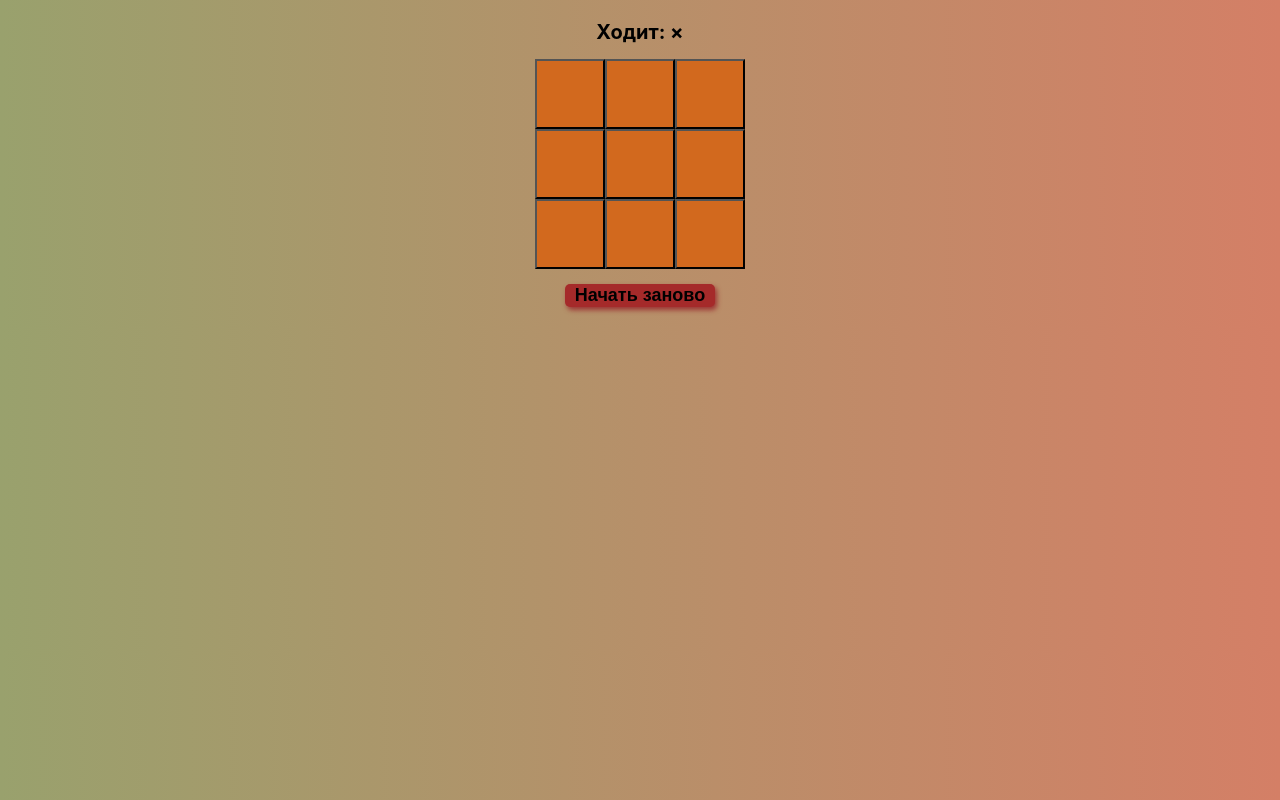
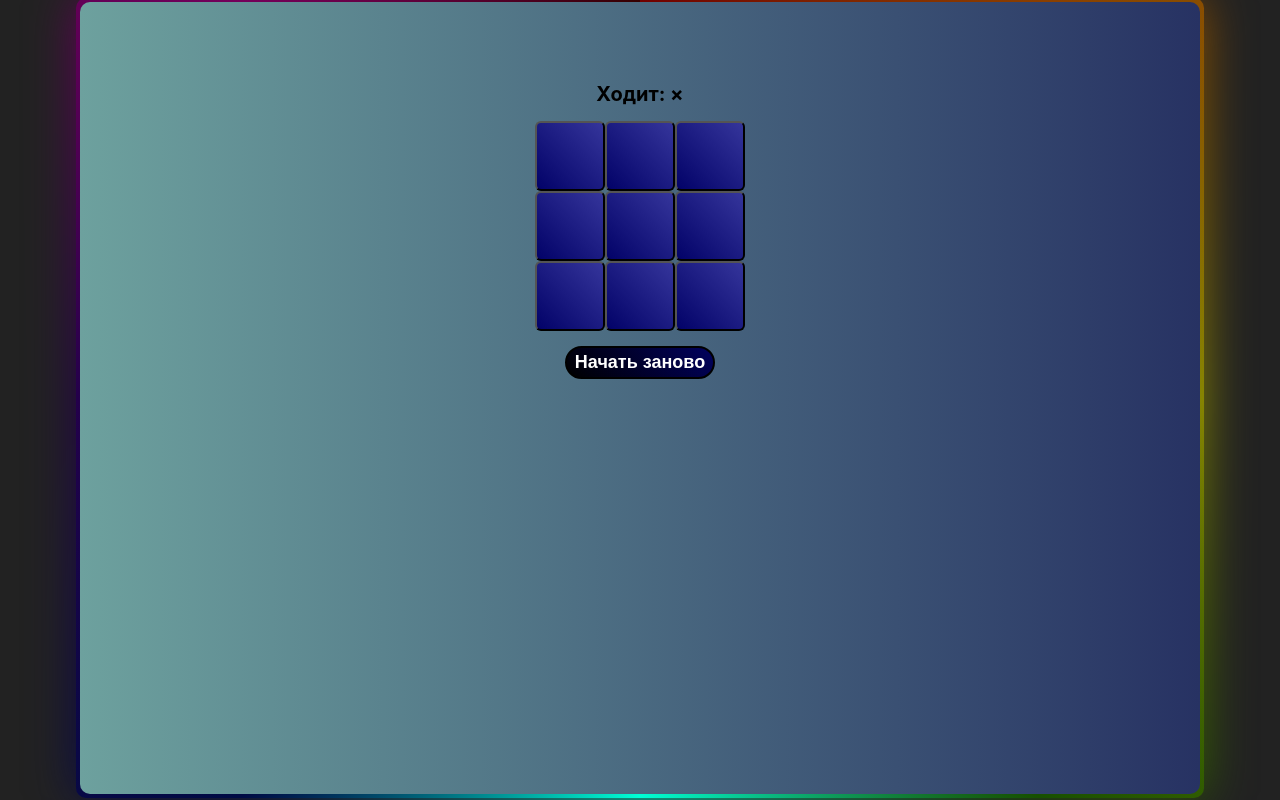
Before and after one commit to Kaliostrof/tic-tac-toe, a React app: page / in a window 1280 px wide. Built offline with nearby package versions, Linux system fonts and the light colour scheme.

Commit message:
New CSS Style

```diff
--- a/src/Game.js
+++ b/src/Game.js
@@ -2,89 +2,34 @@ import styles from './Game.module.css';
 import { Field } from './components/Field';
 import { Information } from './components/Information';
 import PropTypes from 'prop-types';
-import { useDispatch, useSelector } from 'react-redux';
-import {
-	resetGame,
-	setCurrenPlayer,
-	setField,
-	setIsDraw,
-	setIsGameEnded,
-} from './actions';
-import {
-	selectCurrentPlayer,
-	// selectDraw,
-	selectField,
-	selectGameEnded,
-} from './selectors';
-
-const WIN_PATTERNS = [
-	[0, 1, 2],
-	[3, 4, 5],
-	[6, 7, 8], // Варианты побед по горизонтали
-	[0, 3, 6],
-	[1, 4, 7],
-	[2, 5, 8], // Варианты побед по вертикали
-	[0, 4, 8],
-	[2, 4, 6], // Варианты побед по диагонали
-];
+import { useDispatch } from 'react-redux';
+import { resetGame } from './store/actions';
 
 export const Game = () => {
-	const field = useSelector(selectField);
-	const currentPlayer = useSelector(selectCurrentPlayer);
-	// const isDraw = useSelector(selectDraw);
-	const isGameEnded = useSelector(selectGameEnded);
-
 	const dispatch = useDispatch();
 
 	const resetBtnHandler = () => {
 		dispatch(resetGame());
 	};
 
-	const handleClick = (index) => {
-		if (field[index] === '' && isGameEnded === false) {
-			field[index] = currentPlayer;
-			dispatch(setField([...field]));
-
-			let victory = false;
-
-			const isFieldDraw = field.every((el) => {
-				return el !== '';
-			});
-			dispatch(setIsDraw(isFieldDraw));
-
-			WIN_PATTERNS.forEach((arr) => {
-				const isWinner = arr.every((index) => field[index] === currentPlayer);
-				if (isWinner === true) {
-					dispatch(setIsGameEnded());
-					victory = true;
-				}
-			});
-			if (victory === false) {
-				dispatch(setCurrenPlayer());
-			}
-		}
-	};
-
 	return (
 		<>
-			<GameLayout
-				handleClick={handleClick}
-				// step={step}
-				onResetBtnHandler={resetBtnHandler}
-			/>
+			<GameLayout onResetBtnHandler={resetBtnHandler} />
 		</>
 	);
 };
 
-const GameLayout = ({ onResetBtnHandler, handleClick }) => {
+const GameLayout = ({ onResetBtnHandler }) => {
 	return (
+		<div className={styles.container}>
 			<div className={styles.app}>
 				<div className={styles.row}>
 					<Information />
-				<Field handleClick={handleClick} />
+					<Field />
 					<button onClick={onResetBtnHandler} className={styles['re-btn']}>
 						Начать заново
 					</button>
+				</div>
 			</div>
 		</div>
 	);
--- a/src/Game.module.css
+++ b/src/Game.module.css
@@ -1,8 +1,46 @@
+.container {
+	background: linear-gradient(to right, #6da19e, #273263);
+	height: 99vh;
+	margin: 0px 80px;
+	border-radius: 10px;
+	margin-top: 2px;
+	position: relative;
+}
+
+.container::after,
+.container::before {
+	content: '';
+	padding: 4px;
+	position: absolute;
+	top: 50%;
+	left: 50%;
+	translate: -50% -50%;
+	width: 100%;
+	height: 100%;
+	border-radius: 10px;
+	background-image: conic-gradient(
+		#700000,
+		#8a3e00,
+		#868402,
+		#175000,
+		#00ffd5,
+		#000b44,
+		#24004b,
+		#74005a,
+		#350000
+	);
+	z-index: -1;
+}
+
+.container::before {
+	filter: blur(1.5rem);
+}
+
 .app {
 	display: flex;
 	justify-content: center;
-	margin: 20px;
 	box-sizing: border-box;
+	padding-top: 80px;
 }
 
 .row {
@@ -14,18 +52,23 @@
 }
 
 .re-btn {
-	background-color: brown;
+	background: linear-gradient(45deg, black, rgb(1, 1, 94));
+	color: white;
 	width: 150px;
 	font-weight: bold;
 	font-size: 18px;
-	border-radius: 5px;
-	border: none;
-	box-shadow: 2px 3px 5px rgb(156, 52, 52);
+	border-radius: 40px;
+	padding: 4px;
+	border: solid 2px black;
 }
 
 .re-btn:hover,
 .re-btn:active,
 .re-btn:focus {
 	opacity: 0.9;
-	background-color: rgb(165, 61, 42);
+	box-shadow: 4px 4px 4px rgb(2, 2, 78);
+	cursor: pointer;
 }
+.re-btn:active {
+	transform: translateY(4px);
+}
--- a/src/components/Field.js
+++ b/src/components/Field.js
@@ -1,10 +1,42 @@
-import { useSelector } from 'react-redux';
+import { useDispatch, useSelector } from 'react-redux';
 import styles from './Field.module.css';
 import PropTypes from 'prop-types';
-import { selectField } from '../selectors';
+import { selectCurrentPlayer, selectField, selectGameEnded } from '../store/selectors';
+import { setCurrenPlayer, setField, setIsDraw, setIsGameEnded } from '../store/actions';
+import { WIN_PATTERNS } from '../constants/win-pattern';
 
-export const Field = ({ handleClick }) => {
+export const Field = () => {
+	const dispatch = useDispatch();
+
 	const field = useSelector(selectField);
+	const currentPlayer = useSelector(selectCurrentPlayer);
+	const isGameEnded = useSelector(selectGameEnded);
+
+	const handleClick = (index) => {
+		if (field[index] === '' && isGameEnded === false) {
+			field[index] = currentPlayer;
+			dispatch(setField([...field]));
+
+			let victory = false;
+
+			const isFieldDraw = field.every((el) => {
+				return el !== '';
+			});
+			dispatch(setIsDraw(isFieldDraw));
+
+			WIN_PATTERNS.forEach((arr) => {
+				const isWinner = arr.every((index) => field[index] === currentPlayer);
+				if (isWinner === true) {
+					dispatch(setIsGameEnded());
+					victory = true;
+				}
+			});
+			if (victory === false) {
+				dispatch(setCurrenPlayer());
+			}
+		}
+	};
+
 	return <FieldLayout field={field} handleClick={handleClick} />;
 };
 
--- a/src/components/Field.module.css
+++ b/src/components/Field.module.css
@@ -8,16 +8,18 @@
 }
 
 .btn {
-	color: rgb(8, 37, 37);
-	background-color: chocolate;
+	color: rgb(235, 196, 196);
+	background: linear-gradient(45deg, rgb(2, 2, 104), rgb(53, 53, 155));
 	width: 70px;
 	height: 70px;
 	font-size: 40px;
+	border-radius: 6px;
 	font-weight: bold;
 }
 
 .btn:hover,
 .btn:active,
 .btn:focus {
-	background-color: rgb(218, 142, 88);
+	background: rgb(5, 109, 112);
+	cursor: pointer;
 }
--- a/src/components/Information.js
+++ b/src/components/Information.js
@@ -1,7 +1,7 @@
 import { useSelector } from 'react-redux';
 import styles from './Information.module.css';
 import PropTypes from 'prop-types';
-import { selectCurrentPlayer, selectDraw, selectGameEnded } from '../selectors';
+import { selectCurrentPlayer, selectDraw, selectGameEnded } from '../store/selectors';
 
 export const Information = () => {
 	const isDraw = useSelector(selectDraw);
--- a/src/components/Information.module.css
+++ b/src/components/Information.module.css
@@ -1,6 +1,10 @@
 .main-info {
 	display: flex;
 	justify-content: center;
+}
+
+.main-info::before {
+	filter: blur(1.5rem);
 }
 
 .text {
--- /dev/null
+++ b/src/constants/index.js
@@ -0,0 +1 @@
+export * from './win-pattern';
--- /dev/null
+++ b/src/constants/win-pattern.js
@@ -0,0 +1,10 @@
+export const WIN_PATTERNS = [
+	[0, 1, 2],
+	[3, 4, 5],
+	[6, 7, 8], // Варианты побед по горизонтали
+	[0, 3, 6],
+	[1, 4, 7],
+	[2, 5, 8], // Варианты побед по вертикали
+	[0, 4, 8],
+	[2, 4, 6], // Варианты побед по диагонали
+];
--- a/src/index.css
+++ b/src/index.css
@@ -1,6 +1,6 @@
 body {
 	margin: 0;
-	background: linear-gradient(to right, #99a16d, #d47f66);
+	background-color: rgb(34, 34, 34);
 	font-family: -apple-system, BlinkMacSystemFont, 'Segoe UI', 'Roboto', 'Oxygen',
 		'Ubuntu', 'Cantarell', 'Fira Sans', 'Droid Sans', 'Helvetica Neue', sans-serif;
 	-webkit-font-smoothing: antialiased;
--- a/src/index.js
+++ b/src/index.js
@@ -3,7 +3,7 @@ import ReactDOM from 'react-dom/client';
 import './index.css';
 import { Game } from './Game';
 import { Provider } from 'react-redux';
-import { store } from './store';
+import { store } from './store/store';
 
 const root = ReactDOM.createRoot(document.getElementById('root'));
 root.render(
```
Also changed, not shown: src/store/actions.js (renamed from src/actions.js), src/store/reducer.js (renamed from src/reducer.js), src/store/selectors.js (renamed from src/selectors.js), src/store/store.js (renamed from src/store.js). Lines whose indentation alone changed are shown as unchanged.
